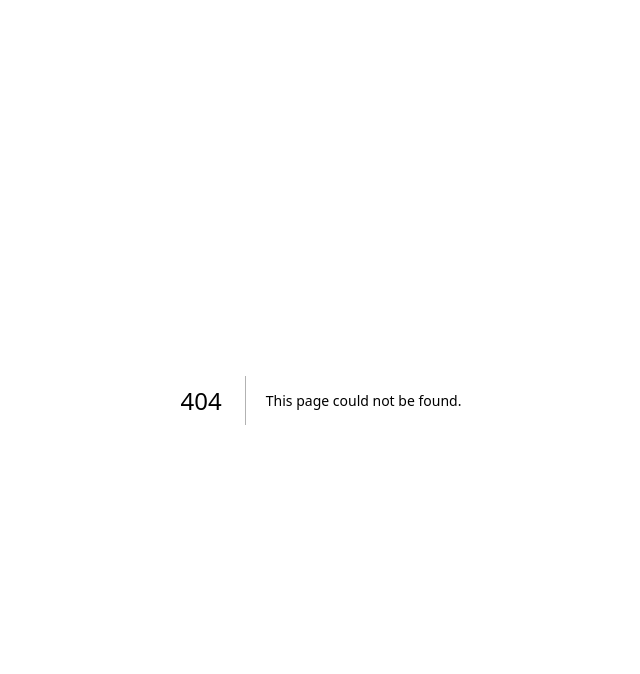
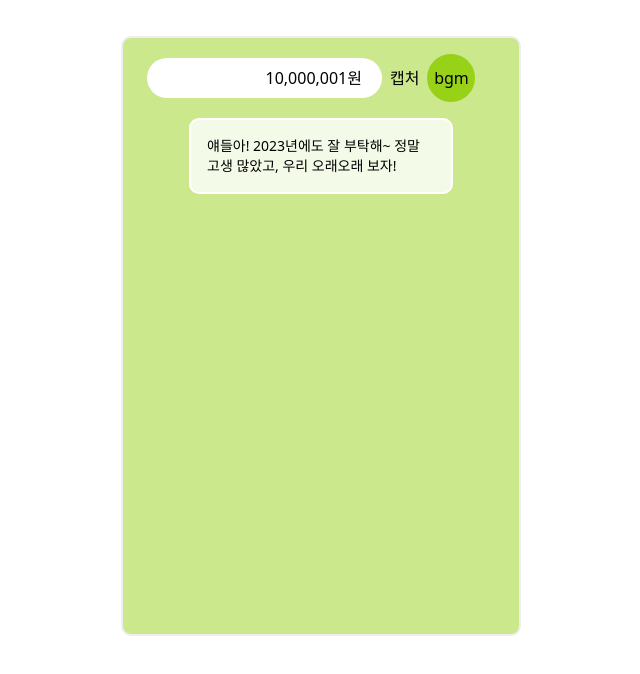
Before and after one commit to codestates-seb/seb40_main_023, a Next.js app in the folder client/: page /luckbag in a window 1280 px wide. Before the commit this address had no page. Shown: the top 674 px of the page, without its empty margins (319-959 px from the left). Built offline with nearby package versions, Linux system fonts and the light colour scheme.

Commit message:
feat/복망고 조회 페이지 구현 시작

```diff
--- a/client/pages/edit/index.tsx
+++ b/client/pages/edit/index.tsx
@@ -9,7 +9,7 @@ const edit = () => {
       <div className="mt-4 mb-8">
         초간단! 나만의 복망고 페이지를 생성해 보세요!
       </div>
-      <div className=" max-w-[400px] w-full min-w-[300px] mg-flex justify-center">
+      <div className="justify-center mg-width-size mg-flex">
         <div className="flex items-center">
           <div className="py-3 font-semibold text-s">
             복망고 제목을 입력해 주세요.
@@ -30,12 +30,13 @@ const edit = () => {
 오래오래 보자!"
           className="py-3 text-sm resize-none h-18 mb-7 mg-input"
         ></textarea>
-        <div className="border-[#EEEEEE] border-2 h-[600px] rounded-[10px] relative mg-flex justify-center">
-          <div className="max-w-[400px] w-[101%] min-w-[300px] h-[60px] rounded-t-[10px] bg-[#EEEEEE] absolute top-[-2px] left-[-2px]"></div>
+        <div className="relative justify-center mg-border-2 h-[600px] mg-flex">
+          <div className="mg-width-size w-[101%] h-[60px] rounded-t-[10px] bg-[#EEEEEE] absolute top-[-2px] left-[-2px]"></div>
           <div className="items-center mg-flex">
-            <div className="border-2 p-4 text-sm w-5/6 border-dashed border-[#CCCCCC] rounded-[10px]">
-              얘들아! 2023년에도 잘 부탁해~ 정말 고생 많았고, 우리 오래오래
-              보자!
+            <div className="mg-border-2 p-4 text-sm w-4/6 border-dashed border-[#CCCCCC]">
+              얘들아! 2023년에도 잘 부탁해~ 정말
+              <br />
+              고생 많았고, 우리 오래오래 보자!
             </div>
             <button className="w-8/12 my-20 font-bold mg-white-button">
               이미지 등록하기
--- /dev/null
+++ b/client/pages/luckbag/index.tsx
@@ -0,0 +1,26 @@
+import React from "react";
+
+const index = () => {
+  return (
+    <div className="mg-layout">
+      <div className="mg-width-size h-[600px] mg-border-2 bg-secondary-200 mg-flex items-center">
+        <div className="flex items-center w-full">
+          <div className="ml-6 w-[235px] h-[40px] bg-white rounded-full flex justify-end items-center pr-5 my-5 truncate font-medium">
+            10,000,001원
+          </div>
+          <button className="mx-2">캡처</button>
+          <button className="flex items-center justify-center w-12 h-12 rounded-full bg-secondary-400">
+            bgm
+          </button>
+        </div>
+        <div className="w-4/6 p-4 text-sm border-white mg-border-2 bg-[#FFFFFFCC]">
+          얘들아! 2023년에도 잘 부탁해~ 정말
+          <br />
+          고생 많았고, 우리 오래오래 보자!
+        </div>
+      </div>
+    </div>
+  );
+};
+
+export default index;
--- a/client/styles/globals.css
+++ b/client/styles/globals.css
@@ -30,4 +30,12 @@
   .mg-flex {
     @apply flex flex-col;
   }
+
+  .mg-width-size {
+    @apply max-w-[400px] w-full min-w-[300px];
+  }
+
+  .mg-border-2 {
+    @apply border-[#EEEEEE] border-2 rounded-[10px];
+  }
 }
```
